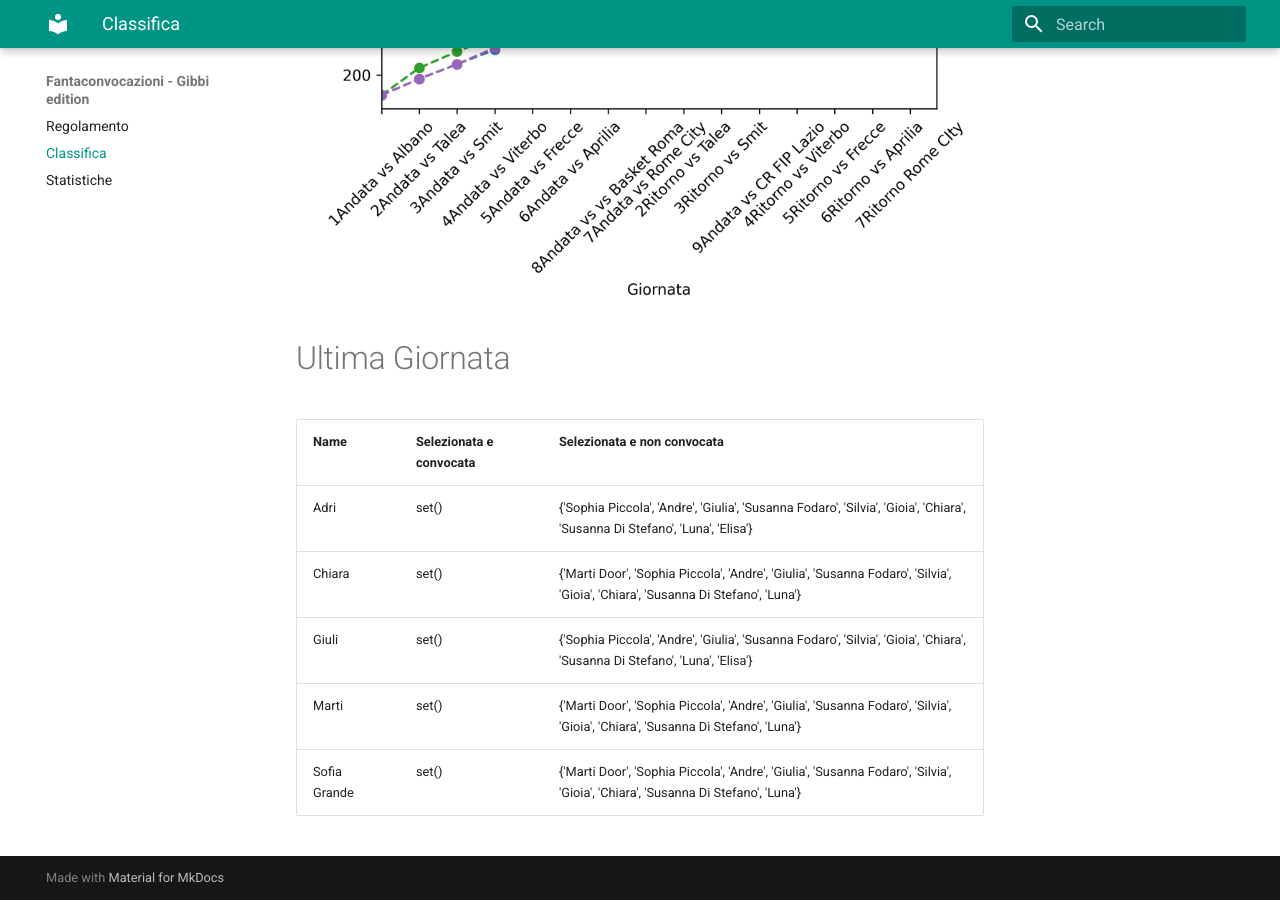
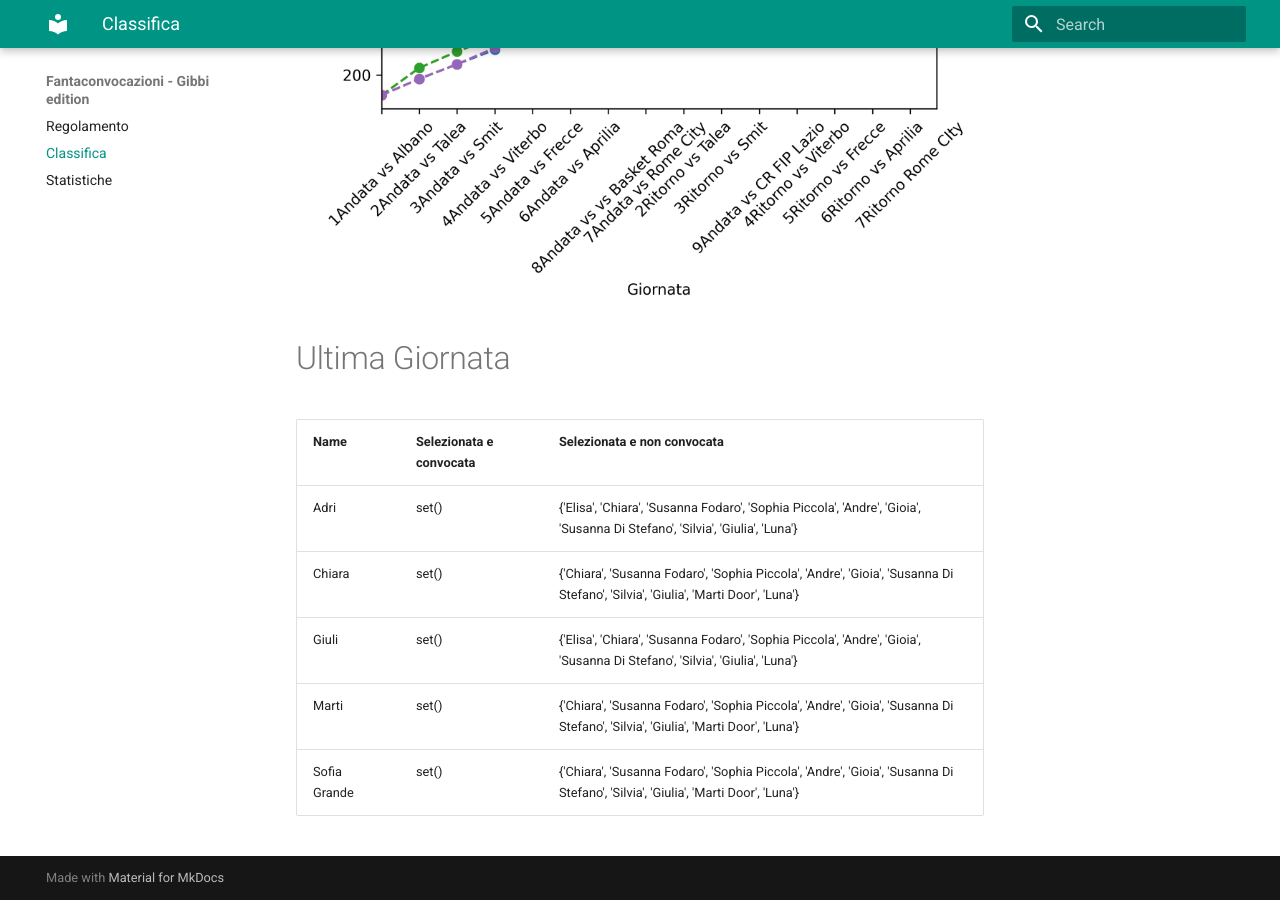
Before and after one commit to martinig94/fantagibbi, an MkDocs documentation site: the page built from docs/Classifica.md, in a window 1280 px wide and 900 px high, scrolled down 810 px. Built offline with MkDocs 1.6.1 and Material for MkDocs 9.7.7, drawn with Linux system fonts in a browser that asks for light colours.

Commit message:
Auto-update from main.py

```diff
--- a/docs/Classifica.md
+++ b/docs/Classifica.md
@@ -18,9 +18,9 @@
 <!-- START_TABLE CORRECT -->
 | Name         | Selezionata e convocata   | Selezionata e non convocata                                                                                                      |
 |:-------------|:--------------------------|:---------------------------------------------------------------------------------------------------------------------------------|
-| Adri         | set()                     | {'Sophia Piccola', 'Andre', 'Giulia', 'Susanna Fodaro', 'Silvia', 'Gioia', 'Chiara', 'Susanna Di Stefano', 'Luna', 'Elisa'}      |
-| Chiara       | set()                     | {'Marti Door', 'Sophia Piccola', 'Andre', 'Giulia', 'Susanna Fodaro', 'Silvia', 'Gioia', 'Chiara', 'Susanna Di Stefano', 'Luna'} |
-| Giuli        | set()                     | {'Sophia Piccola', 'Andre', 'Giulia', 'Susanna Fodaro', 'Silvia', 'Gioia', 'Chiara', 'Susanna Di Stefano', 'Luna', 'Elisa'}      |
-| Marti        | set()                     | {'Marti Door', 'Sophia Piccola', 'Andre', 'Giulia', 'Susanna Fodaro', 'Silvia', 'Gioia', 'Chiara', 'Susanna Di Stefano', 'Luna'} |
-| Sofia Grande | set()                     | {'Marti Door', 'Sophia Piccola', 'Andre', 'Giulia', 'Susanna Fodaro', 'Silvia', 'Gioia', 'Chiara', 'Susanna Di Stefano', 'Luna'} |
+| Adri         | set()                     | {'Elisa', 'Chiara', 'Susanna Fodaro', 'Sophia Piccola', 'Andre', 'Gioia', 'Susanna Di Stefano', 'Silvia', 'Giulia', 'Luna'}      |
+| Chiara       | set()                     | {'Chiara', 'Susanna Fodaro', 'Sophia Piccola', 'Andre', 'Gioia', 'Susanna Di Stefano', 'Silvia', 'Giulia', 'Marti Door', 'Luna'} |
+| Giuli        | set()                     | {'Elisa', 'Chiara', 'Susanna Fodaro', 'Sophia Piccola', 'Andre', 'Gioia', 'Susanna Di Stefano', 'Silvia', 'Giulia', 'Luna'}      |
+| Marti        | set()                     | {'Chiara', 'Susanna Fodaro', 'Sophia Piccola', 'Andre', 'Gioia', 'Susanna Di Stefano', 'Silvia', 'Giulia', 'Marti Door', 'Luna'} |
+| Sofia Grande | set()                     | {'Chiara', 'Susanna Fodaro', 'Sophia Piccola', 'Andre', 'Gioia', 'Susanna Di Stefano', 'Silvia', 'Giulia', 'Marti Door', 'Luna'} |
 <!-- END_TABLE CORRECT -->
```
